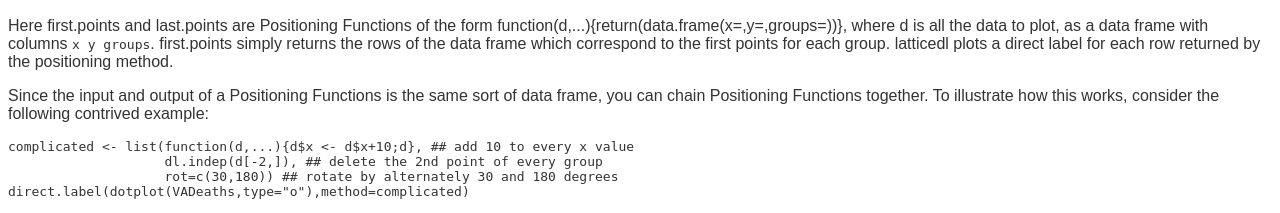
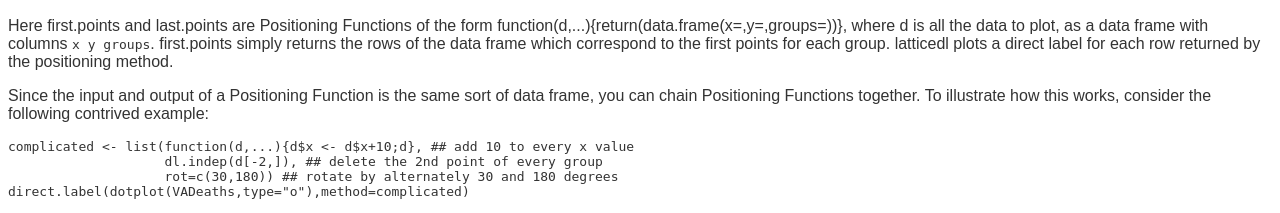
Before and after one commit to rforge/directlabels, a PHP site: page / in a window 1280 px wide. Shown: the part 2970-3183 px from the top of the page. Run offline with PHP 8.4, Linux system fonts and the light colour scheme; data that the repository does not hold is empty.

Commit message:
typo
git-svn-id: svn://svn.r-forge.r-project.org/svnroot/directlabels@115 edb9625f-4e0d-4859-8d74-9fd3b1da38cb

```diff
--- a/www/index.php
+++ b/www/index.php
@@ -155,7 +155,7 @@ groups</tt>. first.points simply returns the rows of the data frame
 which correspond to the first points for each group. latticedl plots a
 direct label for each row returned by the positioning method.</p>
 
-<p>Since the input and output of a Positioning Functions is the same
+<p>Since the input and output of a Positioning Function is the same
 sort of data frame, you can chain Positioning Functions together. To
 illustrate how this works, consider the following contrived
 example:</p>
```
